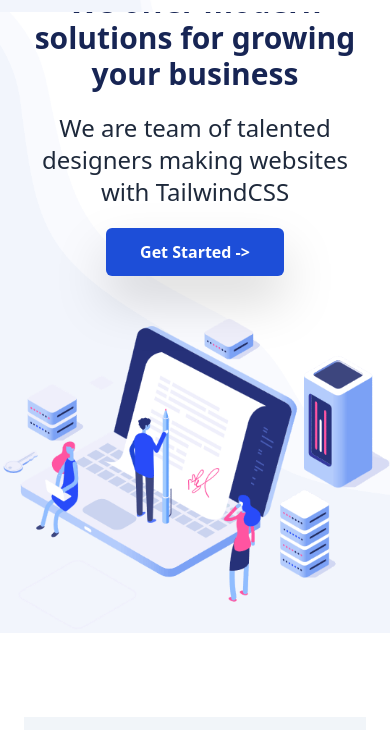
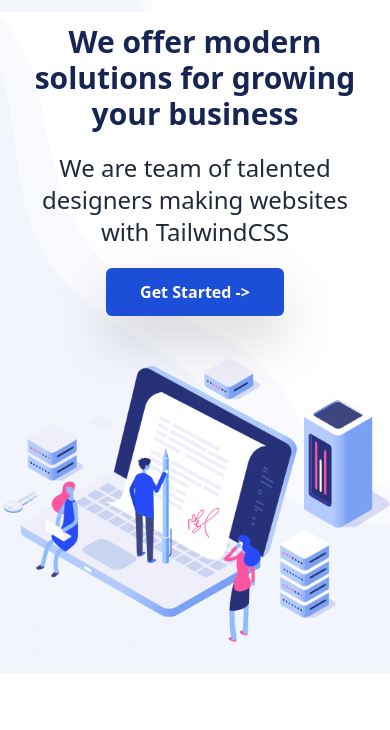
Before and after one commit to Gamalielaradeya/FlexStart, a website: page src/index.html in a window 390 px wide. Shown: the part 56-786 px from the top of the page. Drawn offline with nearby package versions, Linux system fonts and the light colour scheme.

Commit message:
update fixed navbar

```diff
--- a/src/index.html
+++ b/src/index.html
@@ -43,7 +43,7 @@
     </div>
 
 
-    <div class="hero w-full ">
+    <div class="hero w-full pt-10 lg:pt-0 ">
         <div class="xl:w-9/12 md:w-11/12  mx-auto pt-10 xl:pt-0  ">
             <div class=" flex w-full h-auto items-center justify-center">
                 <div
```
Also changed, not shown: dist/output.css.
